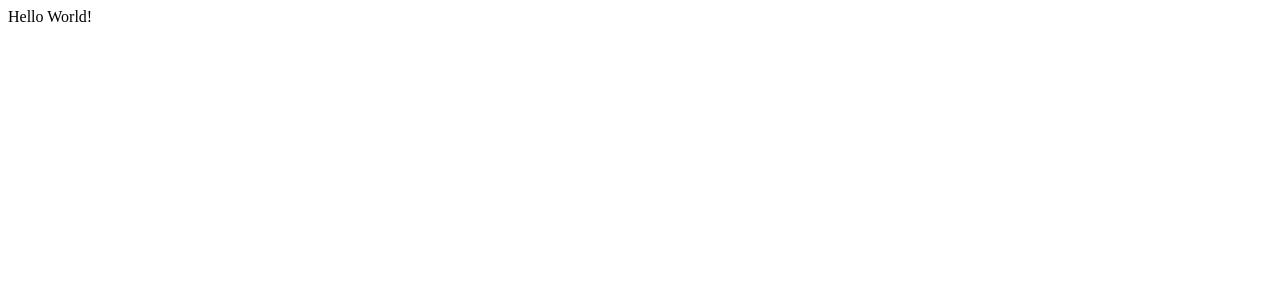
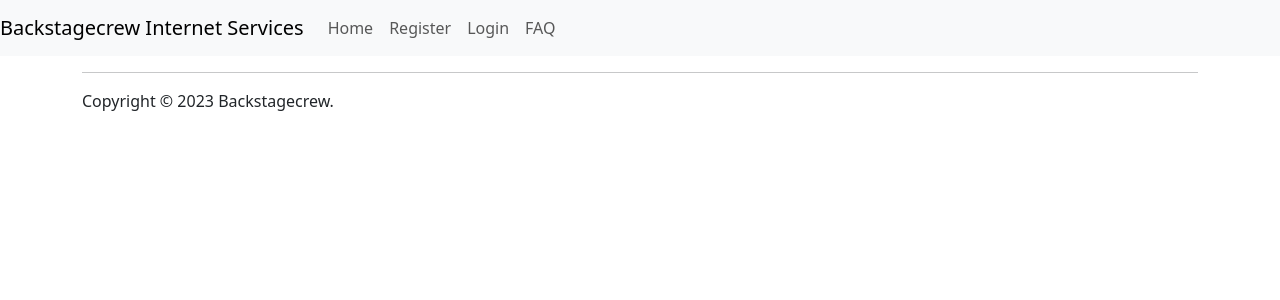
Before and after one commit to BackstagecrewIS/devsite, a Flask app: page / in a window 1280 px wide. Before the commit the part shown is almost empty. Shown: the top 300 px of the page. Run offline with Flask 2, Linux system fonts and the light colour scheme; some libraries are stand-ins or nearby versions.

Commit message:
Add nav and footer to base.html

```diff
--- a/faq/templates/base.html
+++ b/faq/templates/base.html
@@ -4,10 +4,55 @@
     <meta charset="UTF-8">
     <meta http-equiv="X-UA-Compatible" content="IE=edge">
     <meta name="viewport" content="width=device-width, initial-scale=1.0">
+    <!-- Fontawesome 6.x -->
+    <script src="https://kit.fontawesome.com/f80fe9b438.js" crossorigin="anonymous"></script>
+    <!-- Bootstrap 5.3.0 CSS files-->
+    <link href="https://cdn.jsdelivr.net/npm/bootstrap@5.3.0-alpha1/dist/css/bootstrap.min.css" rel="stylesheet" integrity="sha384-GLhlTQ8iRABdZLl6O3oVMWSktQOp6b7In1Zl3/Jr59b6EGGoI1aFkw7cmDA6j6gD" crossorigin="anonymous">
+    <!-- Local stylesheet -->
+    <link rel="stylesheet" href="{{ url_for('static', filename='css/style.css') }}" type="text/css" >
     <title>Backstagecrew Internet Services</title>
 </head>
 <body>
-    Hello World!
+    <header>
+        <nav class="navbar navbar-expand-lg navbar-light bg-light">
+            <a class="navbar-brand" href="{{ url_for('home') }}">Backstagecrew Internet Services</a>
+            <button class="navbar-toggler" type="button" data-toggle="collapse" data-target="#navbarToggler" aria-controls="navbarToggler" aria-expanded="false" aria-label="Toggle navigation">
+            <span class="navbar-toggler-icon"></span>
+            </button>
 
+            <div class="collapse navbar-collapse" id="navbarToggler">
+            <ul class="navbar-nav mr-auto mt-2 mt-lg-0">
+                <li class="nav-item active">
+                <a class="nav-link" href="{{ url_for('home') }}">Home</a>
+                </li>
+                <li class="nav-item active">
+                <a class="nav-link" href="{{ url_for('home') }}">Register</a>
+                </li>
+                <li class="nav-item active">
+                <a class="nav-link" href="{{ url_for('home') }}">Login</a>
+                </li>
+                <li class="nav-item active">
+                <a class="nav-link" href="{{ url_for('home') }}">FAQ</a>
+                </li>
+            </ul>
+            </div>
+        </nav>
+    </header>
+
+    <main class="container">
+        {% block content %}
+        {% endblock %}
+    </main>
+
+    <footer class="container">
+        <hr>
+        <p>Copyright &copy; <script>document.write(new Date().getFullYear())</script> Backstagecrew.</p>
+    </footer>
+    <!-- JQuery -->
+    <script src="https://code.jquery.com/jquery-3.5.1.slim.min.js" integrity="sha384-DfXdz2htPH0lsSSs5nCTpuj/zy4C+OGpamoFVy38MVBnE+IbbVYUew+OrCXaRkfj" crossorigin="anonymous"></script>
+    <!-- Bootstrap 5.3.0 JavaScript -->
+    <script src="https://cdn.jsdelivr.net/npm/bootstrap@5.3.0-alpha1/dist/js/bootstrap.bundle.min.js" integrity="sha384-w76AqPfDkMBDXo30jS1Sgez6pr3x5MlQ1ZAGC+nuZB+EYdgRZgiwxhTBTkF7CXvN" crossorigin="anonymous"></script>
+    <!-- Local scripts -->
+    <script src="{{ url_for('static', filename='js/script.js') }}"></script>
 </body>
 </html>
```
